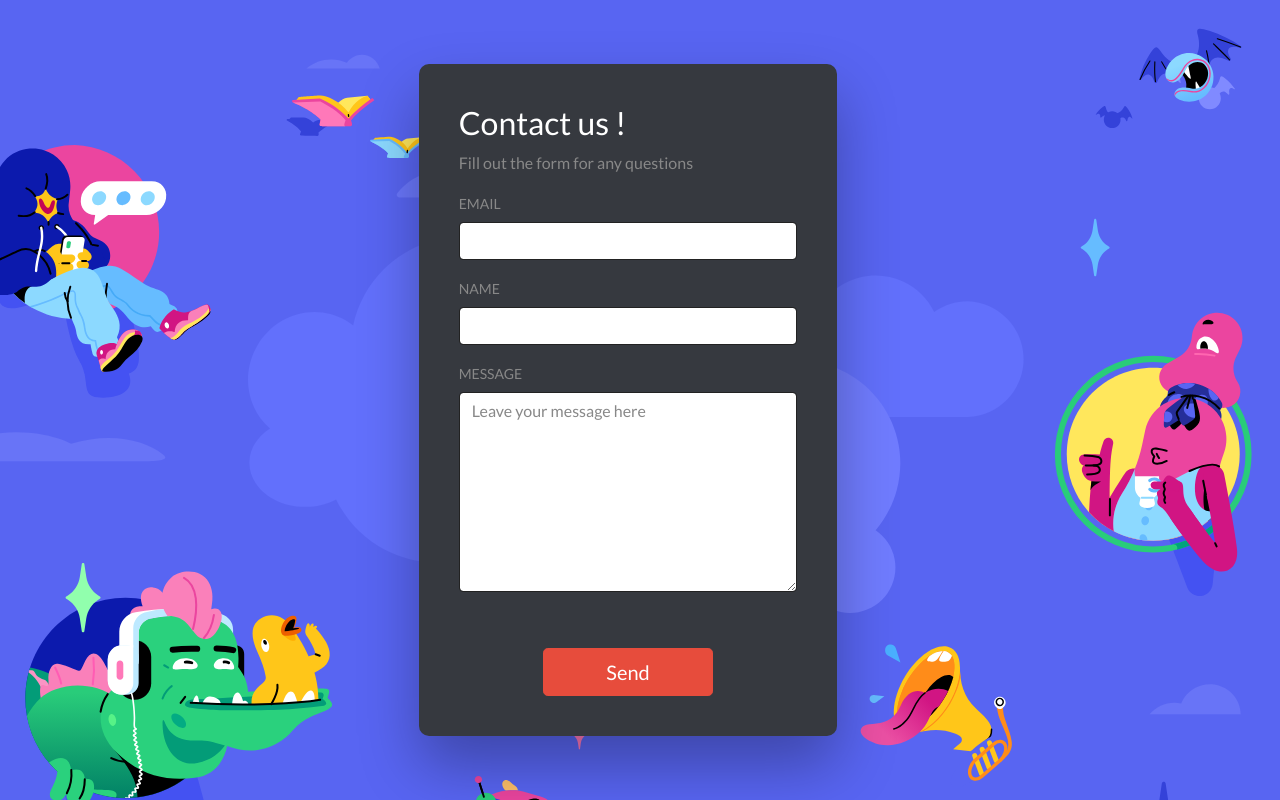
After one commit to Stratfab/ec-code-2021-discoding-php-Stratfab, a PHP site: page /view/contactView.php in a window 1280 px wide. The commit adds this page. Run offline with PHP 8.4, Linux system fonts and the light colour scheme.

Commit message:
contactView & contactController done

```diff
--- a/src/static/css/style.css
+++ b/src/static/css/style.css
@@ -52,3 +52,6 @@ html, body {
 .logoutButton{
     margin-left: 10px;
 }
+.sendButton{
+    margin-top: 40px;
+}
--- /dev/null
+++ b/src/view/contactView.php
@@ -0,0 +1,43 @@
+<?php ob_start(); ?>
+
+<div class="container-fluid d-flex h-100 characterBackground">
+    <div class="row align-self-center w-100">
+        <div class="col-md-4 mx-auto auth-container">
+            <h3>Contact us !
+            </h3>
+            <p class="text-muted">Fill out the form for any questions</p>
+            <form action="index.php?action=contact" method="post">
+                <div class="mb-3">
+                    <label for="email" class="form-label text-muted small text-uppercase">Email</label>
+                    <input type="email" class="form-control" id="email" name="email"/>
+                </div>
+                <div class="mb-3">
+                    <label for="name" class="form-label text-muted small text-uppercase">Name</label>
+                    <input type="name" class="form-control" id="name" name="name"/>
+                </div>
+
+                <div class="mb-3">
+                    <label for="message" class="form-label text-muted small text-uppercase">Message</label>
+                    <textarea class="form-control" placeholder="Leave your message here" id="message" name="message" style="height: 200px"></textarea>
+
+                </div>
+                <span class="error-msg text-danger">
+              <?= isset( $error_msg ) ? $error_msg : null; ?>
+            </span>
+            <span class="success-msg text-success">
+              <?= isset($success_msg) ? $success_msg : null; ?>
+            </span>
+
+                <div class="d-flex justify-content-center">
+                    <button type="submit" class="btn btn-danger btn-lg btn-block w-50 sendButton">Send</button>
+                </div>
+
+            </form>
+        </div>
+
+
+    </div>
+</div>
+
+<?php $content = ob_get_clean(); ?>
+<?php require( __DIR__ . '/base.php'); ?>
```
Also changed, not shown: src/controller/contactController.php (added, +49 -0 lines), src/index.php (+7 -0 lines), src/view/loginView.php (+4 -5 lines), src/view/signupView.php (+3 -4 lines).
